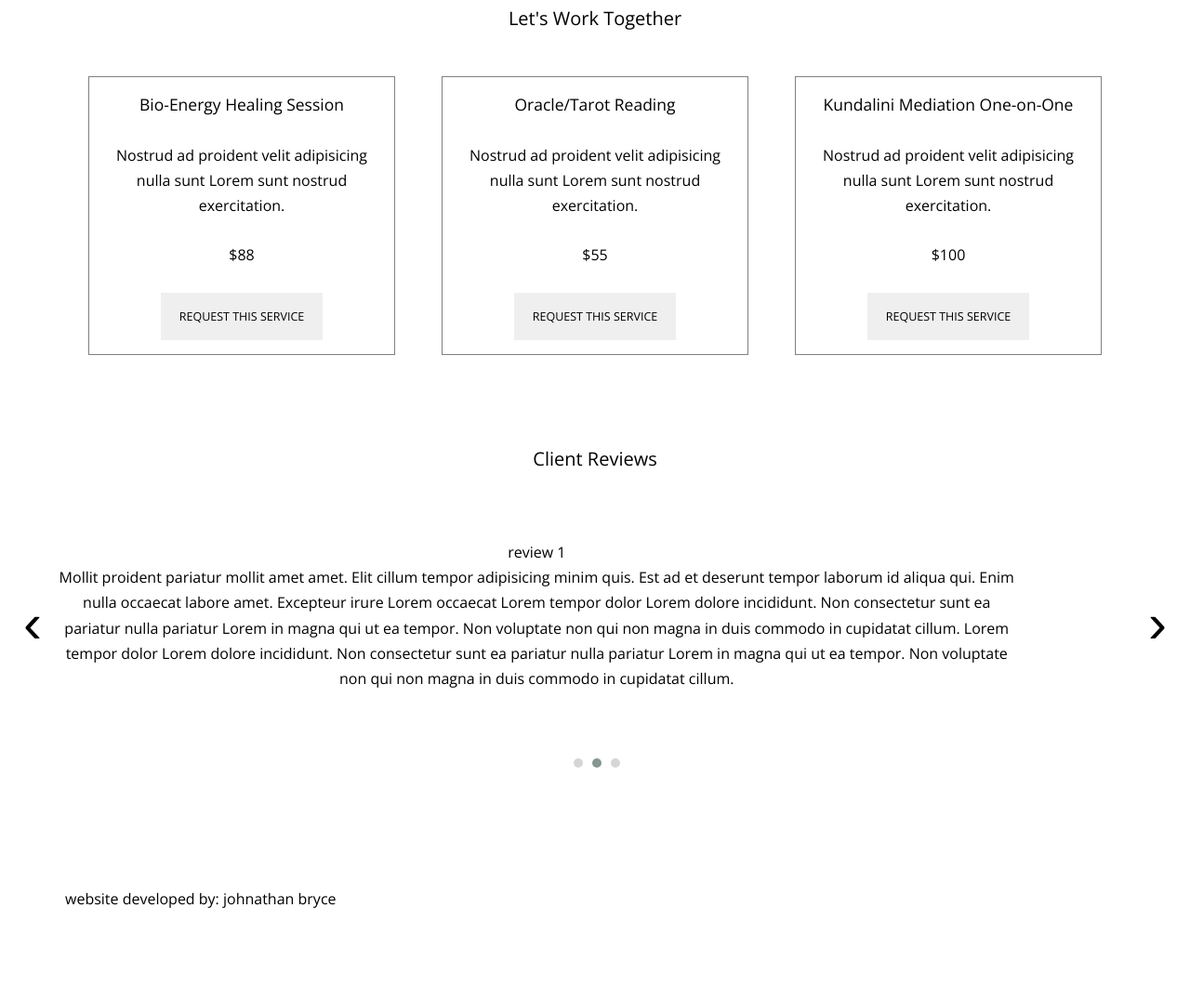
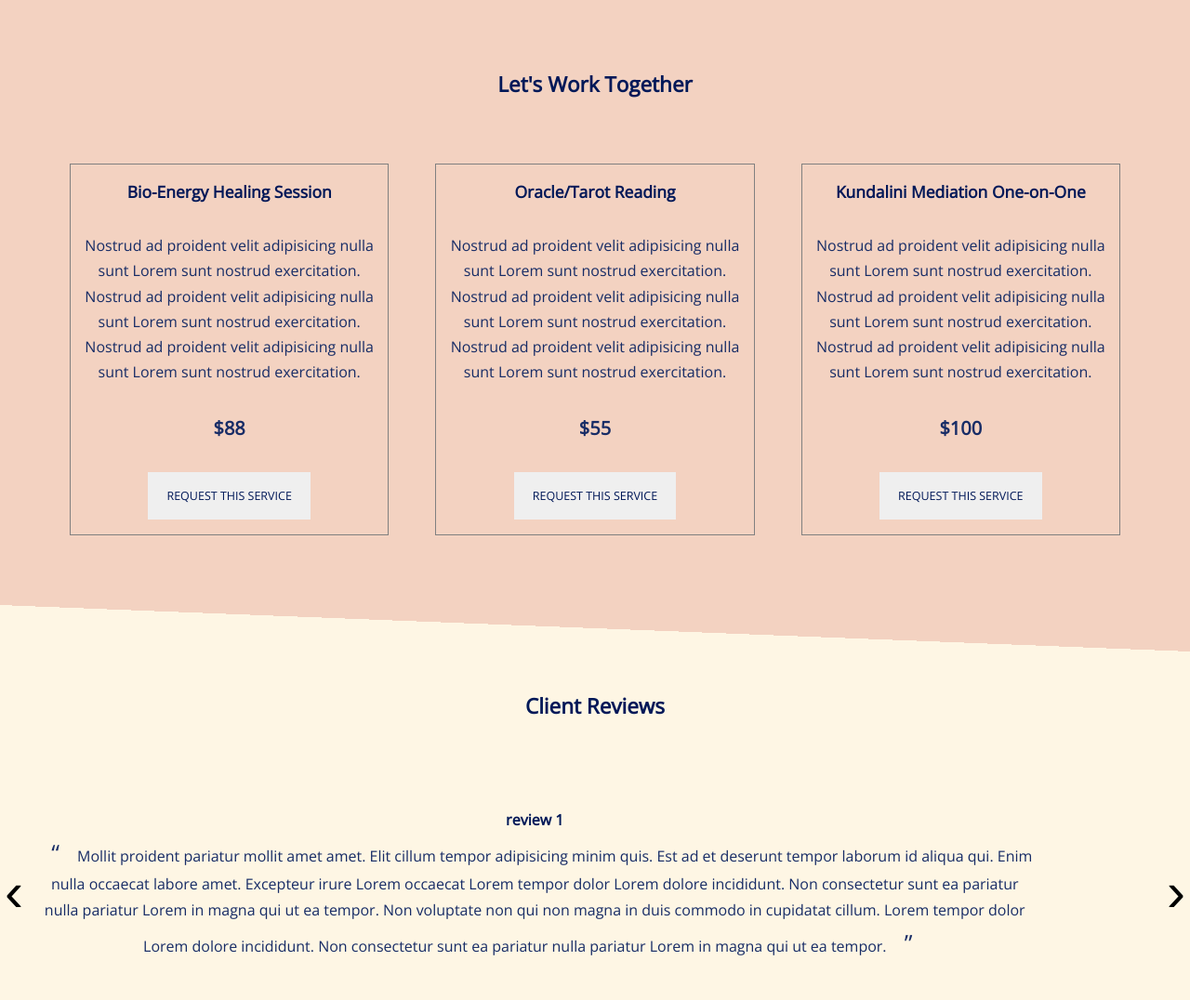
Before and after one commit to johnathanbryce/solLuna-essence, a website: page index.html in a window 1280 px wide. Shown: the part 796-1872 px from the top of the page at 93% size. Drawn offline with nearby package versions, Linux system fonts and the light colour scheme.

Commit message:
added skews, font colours, background colors, tidying up general css

```diff
--- a/index.html
+++ b/index.html
@@ -67,6 +67,7 @@
 
     <main class="main"  id="bio">
       <!-- Biography Section -->
+    <div class="bio__background">
       <h2 class="bio__header" >Meet Sydney</h2>
       <section class="bio">
         <img
@@ -88,10 +89,14 @@
           </p>
         </article>
       </section>
+    </div>
+
 
 
       <!-- Services  Section -->
+      <div class="services__skew__top">  </div>
       <section class="services" id="services">
+
         <h2 class="services__header" >Let's Work Together</h2>
 
         <article class="services__container">
@@ -99,9 +104,11 @@
             <h3>Bio-Energy Healing Session</h3>
             <p>
               Nostrud ad proident velit adipisicing nulla sunt Lorem sunt
+              nostrud exercitation.  Nostrud ad proident velit adipisicing nulla sunt Lorem sunt
+              nostrud exercitation.  Nostrud ad proident velit adipisicing nulla sunt Lorem sunt
               nostrud exercitation.
             </p>
-            <p>$88</p>
+            <p class="prices">$88 </p>
             <button class="btn" type="button">
               <a href="#">Request this service</a>
             </button>
@@ -111,9 +118,11 @@
             <h3>Oracle/Tarot Reading </h3>
             <p>
               Nostrud ad proident velit adipisicing nulla sunt Lorem sunt
+              nostrud exercitation.  Nostrud ad proident velit adipisicing nulla sunt Lorem sunt
+              nostrud exercitation.  Nostrud ad proident velit adipisicing nulla sunt Lorem sunt
               nostrud exercitation.
             </p>
-            <p>$55</p>
+            <p class="prices">$55</p>
             <button class="btn" type="button">
               <a href="#">Request this service</a>
             </button>
@@ -123,15 +132,19 @@
             <h3>Kundalini Mediation One-on-One</h3>
             <p>
               Nostrud ad proident velit adipisicing nulla sunt Lorem sunt
+              nostrud exercitation.  Nostrud ad proident velit adipisicing nulla sunt Lorem sunt
+              nostrud exercitation.  Nostrud ad proident velit adipisicing nulla sunt Lorem sunt
               nostrud exercitation.
             </p>
-            <p>$100</p>
+            <p class="prices">$100</p>
             <button class="btn" type="button">
               <a href="#">Request this service</a>
             </button>
           </div>
         </article>
       </section>
+
+      <div class="services__skew__bottom">  </div>
 
       <!-- Reviews  Section -->
       <section class="reviews" id="reviews">
@@ -141,41 +154,41 @@
         <article class="owl-carousel owl-theme">
           <div class="slide slide-1">
             <h4>review 1</h4>
-            <p>         Mollit proident pariatur mollit amet amet. Elit cillum tempor
+            <blockquote>         Mollit proident pariatur mollit amet amet. Elit cillum tempor
               adipisicing minim quis. Est ad et deserunt tempor laborum id aliqua
               qui. Enim nulla occaecat labore amet. Excepteur irure Lorem occaecat
               Lorem tempor dolor Lorem dolore incididunt. Non consectetur sunt ea
               pariatur nulla pariatur Lorem in magna qui ut ea tempor. Non
               voluptate non qui non magna in duis commodo in cupidatat cillum.
               Lorem tempor dolor Lorem dolore incididunt. Non consectetur sunt ea
-              pariatur nulla pariatur Lorem in magna qui ut ea tempor. Non
-              voluptate non qui non magna in duis commodo in cupidatat cillum.</p>
+              pariatur nulla pariatur Lorem in magna qui ut ea tempor.
+            </blockquote>
           </div>
 
           <div class="slide slide-2">
             <h4>review 2</h4>
-            <p>         Mollit proident pariatur mollit amet amet. Elit cillum tempor
+            <blockquote>         Mollit proident pariatur mollit amet amet. Elit cillum tempor
               adipisicing minim quis. Est ad et deserunt tempor laborum id aliqua
               qui. Enim nulla occaecat labore amet. Excepteur irure Lorem occaecat
               Lorem tempor dolor Lorem dolore incididunt. Non consectetur sunt ea
               pariatur nulla pariatur Lorem in magna qui ut ea tempor. Non
               voluptate non qui non magna in duis commodo in cupidatat cillum.
               Lorem tempor dolor Lorem dolore incididunt. Non consectetur sunt ea
-              pariatur nulla pariatur Lorem in magna qui ut ea tempor. Non
-              voluptate non qui non magna in duis commodo in cupidatat cillum.</p>
+              pariatur nulla pariatur Lorem in magna qui ut ea tempor.
+             </blockquote>
           </div>
 
             <div class="slide slide-3">
               <h4>review 3</h4>
-              <p>         Mollit proident pariatur mollit amet amet. Elit cillum tempor
+              <blockquote>         Mollit proident pariatur mollit amet amet. Elit cillum tempor
                 adipisicing minim quis. Est ad et deserunt tempor laborum id aliqua
                 qui. Enim nulla occaecat labore amet. Excepteur irure Lorem occaecat
                 Lorem tempor dolor Lorem dolore incididunt. Non consectetur sunt ea
                 pariatur nulla pariatur Lorem in magna qui ut ea tempor. Non
                 voluptate non qui non magna in duis commodo in cupidatat cillum.
                 Lorem tempor dolor Lorem dolore incididunt. Non consectetur sunt ea
-                pariatur nulla pariatur Lorem in magna qui ut ea tempor. Non
-                voluptate non qui non magna in duis commodo in cupidatat cillum.</p>
+                pariatur nulla pariatur Lorem in magna qui ut ea tempor.
+              </blockquote>
             </div>
           </div>
         </article>
--- a/sass/abstracts/_variables.scss
+++ b/sass/abstracts/_variables.scss
@@ -0,0 +1,3 @@
+$bio-background-color: lightblue;
+$services-background-color: lightgreen;
+$reviews-background-color: lightpink;
--- a/sass/base/_base.scss
+++ b/sass/base/_base.scss
@@ -12,6 +12,7 @@ html {
   font-size: 62.5%; /* 100% would be 16 px so now 1 rem = 10px */
   scroll-behavior: smooth;
   overflow-y: scroll;
+
   overflow-x: hidden;
 }
 
--- a/sass/base/_typography.scss
+++ b/sass/base/_typography.scss
@@ -17,8 +17,13 @@ li {
 }
 
 a {
-  color: inherit;
+  color: #001858;
   text-decoration: none;
+}
+
+p,
+blockquote {
+  color: #172c66;
 }
 
 h1 {
@@ -26,15 +31,31 @@ h1 {
 }
 
 h2 {
-  font-size: 2rem;
+  font-size: 2.25rem;
   text-align: center;
-  margin: 2rem 0 2rem 0;
+  padding: 4rem 0 4rem 0;
+  // margin: 2rem 0 2rem 0;
 }
 
 h3 {
   font-size: 1.75rem;
 }
 
+h1,
+h2,
+h3,
+h4,
+h5,
+h6 {
+  font-weight: bold;
+  color: #001858;
+}
+
 .nav__item {
   font-size: 1.5rem;
 }
+
+.prices {
+  font-weight: bold;
+  font-size: 2rem;
+}
--- a/sass/layout/_body.scss
+++ b/sass/layout/_body.scss
@@ -2,15 +2,19 @@ body {
   min-height: 100vh;
   display: flex;
   flex-direction: column;
-  margin: 1rem 0 1rem 0;
-  padding: 2rem;
+  //margin: 1rem 0 1rem 0;
+  //padding: 2rem;
 }
 
 .main {
-  padding-top: 12.5rem;
+  padding-top: 9rem;
 }
 
 /* || Biography Section || */
+
+.bio__background {
+  background-color: #fef6e4;
+}
 
 .bio {
   display: flex;
@@ -18,7 +22,7 @@ body {
 }
 
 .bio__img {
-  //border-radius: 50%;
+  border-radius: 50%;
   flex: 0.85;
   height: 50rem;
 }
@@ -31,10 +35,24 @@ body {
 
 /* || Services Section || */
 
+.services__skew__top {
+  height: 5rem;
+  background: linear-gradient(to right bottom, #fef6e4 50%, #f3d2c1 50%);
+}
+
+.services__skew__bottom {
+  height: 5rem;
+  background: linear-gradient(to left bottom, #f3d2c1 50%, #fef6e4 50%);
+}
+
 .services {
   padding: 5rem;
+  background: #f3d2c1;
 }
 
+.services h2 {
+  padding-top: 6rem;
+}
 .services__container {
   display: flex;
 }
@@ -48,7 +66,7 @@ body {
 
   margin: 2.5rem;
   padding: 1.5rem;
-  height: 30rem;
+  height: 40rem;
 
   border: 1px solid grey;
 }
@@ -56,6 +74,21 @@ body {
 /* || Reviews Section || */
 
 .reviews {
+  height: 100%;
+  scroll-snap-align: start;
+  background-color: #fef6e4;
+}
+
+blockquote::before {
+  content: open-quote;
+  font-size: 2.5rem;
+  padding: 1.5rem;
+}
+
+blockquote::after {
+  content: close-quote;
+  font-size: 2.5rem;
+  padding: 1.5rem;
 }
 
 .owl-carousel {
@@ -80,7 +113,7 @@ body {
   padding: 2rem;
   text-align: center;
   position: absolute;
-  //bottom: 1%;
+
   bottom: -3rem;
 }
 
--- a/sass/layout/_footer.scss
+++ b/sass/layout/_footer.scss
@@ -1,3 +1,5 @@
 .footer {
-  padding: 5rem;
+  padding: 9rem;
+  margin-top: -1rem;
+  background-color: #fef6e4;
 }
--- a/sass/layout/_header.scss
+++ b/sass/layout/_header.scss
@@ -1,9 +1,11 @@
 /* || Header  ||   */
+
 .header {
   display: flex;
   flex-direction: column;
   align-items: center;
   position: relative;
+  height: 11rem;
 }
 
 .header__top__fixed {
@@ -11,7 +13,7 @@
   width: 100%;
   top: 0;
   left: 0;
-  background-color: beige;
+  background-color: #fef6e4;
 }
 
 .logo_img {
--- a/sass/main.scss
+++ b/sass/main.scss
@@ -1,3 +1,5 @@
+@import "abstracts/_variables.scss";
+
 @import "base/_base.scss";
 @import "base/_typography.scss";
 @import "base/_animations.scss";
```
Also changed, not shown: css/styles.css, sass/base/_typography.css, sass/base/_typography.min.css, sass/layout/_body.css, sass/layout/_body.min.css, sass/layout/_footer.css, sass/layout/_footer.min.css, sass/layout/_header.css, sass/layout/_header.min.css, sass/main.css, sass/main.min.css.
